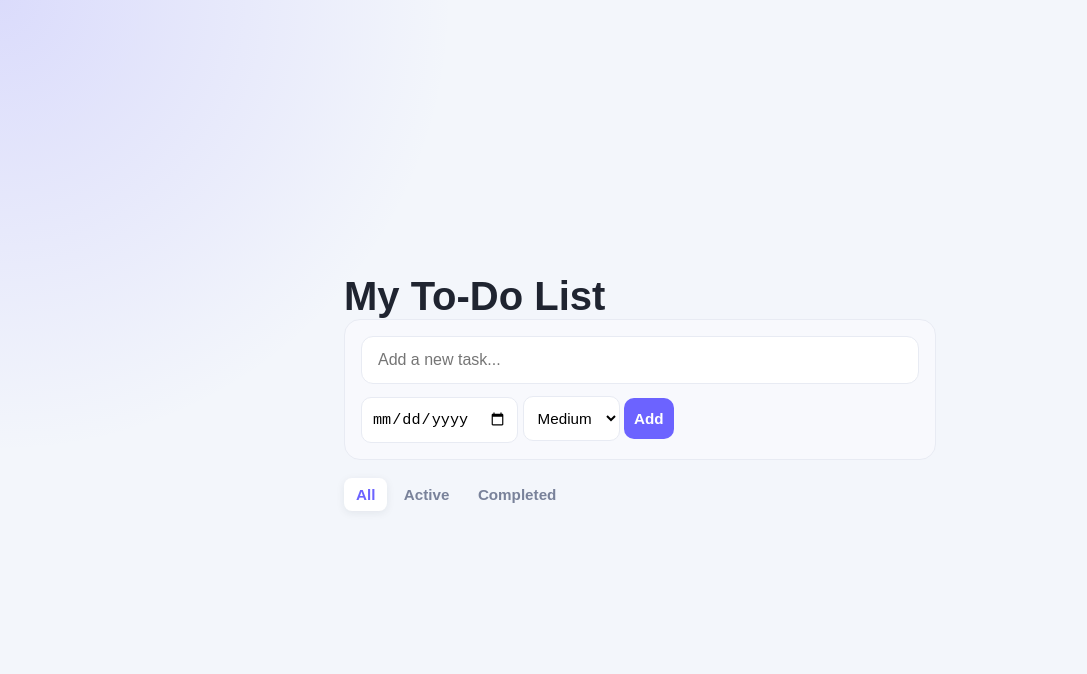
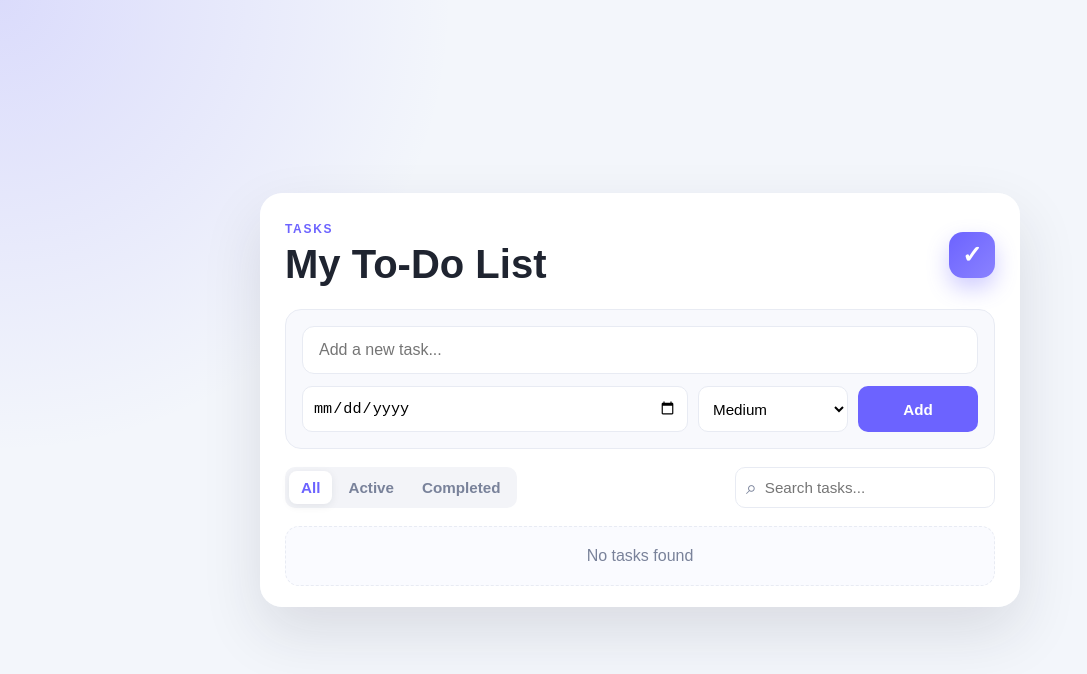
Before and after one commit to Sarafina-Shilunga/Simple-To-Do-List, a plain HTML site: page index.html in a window 1280 px wide. Shown: the whole page, without its empty margins (0-1087 px from the left). Drawn offline with Linux system fonts and the light colour scheme.

Commit message:
new html

```diff
--- a/index.html
+++ b/index.html
@@ -3,41 +3,63 @@
   <head>
     <meta charset="UTF-8" />
     <meta name="viewport" content="width=device-width, initial-scale=1.0" />
-        <title>To-Do List</title>
+    <title>Modern To-Do List</title>
     <link rel="stylesheet" href="style.css" />
   </head>
   <body>
-        <div class="container">
+    <div class="app">
+      <div class="todo-card">
+        <header class="header">
+          <div>
+            <p class="eyebrow">TASKS</p>
             <h1>My To-Do List</h1>
+          </div>
+          <div class="header-badge">✓</div>
+        </header>
+
         <form id="todo-form" class="todo-form">
           <input
+            id="todo-input"
             type="text"
-          id="todo-input"
             placeholder="Add a new task..."
             maxlength="120"
             autocomplete="off"
             required
           />
 
+          <div class="field-row">
             <input type="date" id="todo-date" />
-
             <select id="todo-priority">
               <option value="low">Low</option>
               <option value="medium" selected>Medium</option>
               <option value="high">High</option>
             </select>
-
             <button type="submit">Add</button>
+          </div>
         </form>
 
-      <div class="filters">
-        <button class="filter-btn active" data-filter="all">All</button>
-        <button class="filter-btn" data-filter="active">Active</button>
-        <button class="filter-btn" data-filter="completed">Completed</button>
+        <div class="toolbar">
+          <div class="filter-group">
+            <button class="filter-btn active" data-filter="all" type="button">All</button>
+            <button class="filter-btn" data-filter="active" type="button">Active</button>
+            <button class="filter-btn" data-filter="completed" type="button">Completed</button>
           </div>
 
-            <ul id="todo-list"></ul>
+          <div class="search-box">
+            <span>⌕</span>
+            <input
+              id="search-input"
+              type="search"
+              placeholder="Search tasks..."
+              aria-label="Search tasks"
+            />
           </div>
+        </div>
+
+        <ul id="todo-list" class="todo-list"></ul>
+      </div>
+    </div>
+
     <script src="script.js"></script>
   </body>
 </html>
```
Lines whose indentation alone changed are shown as unchanged.
